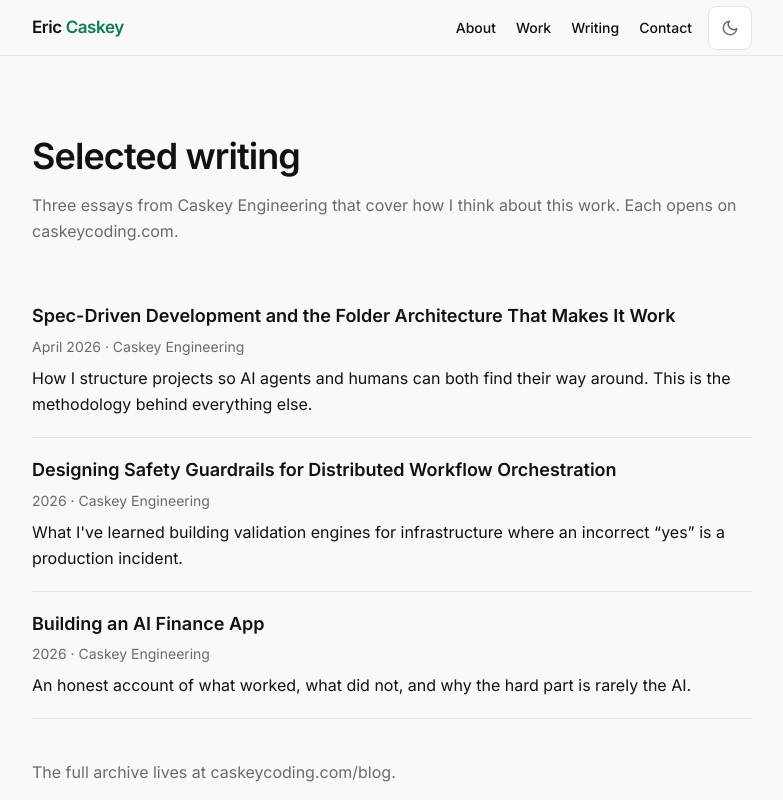
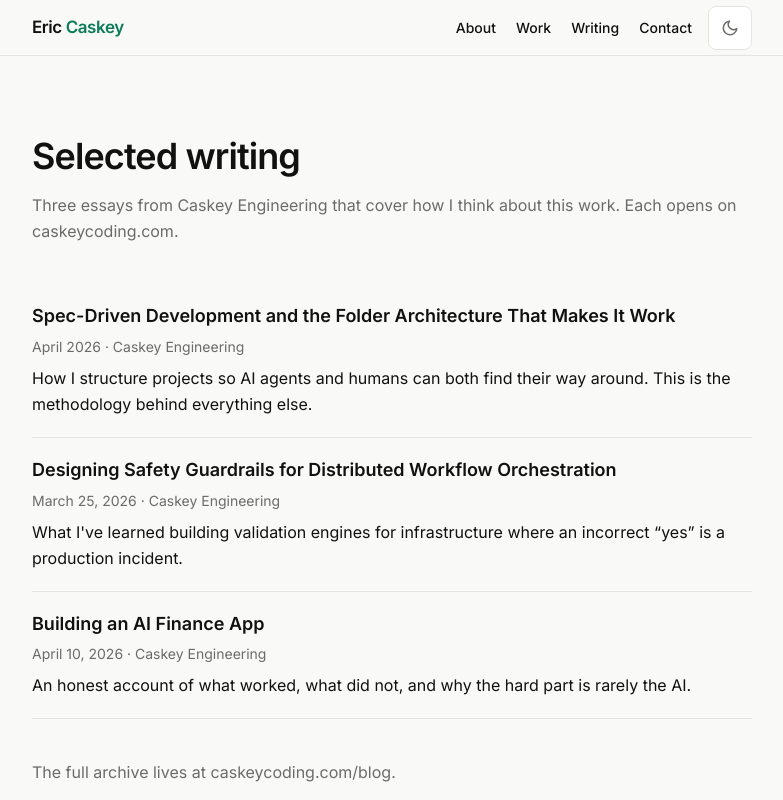
Before and after one commit to Caskey-Coding/frontend-ericcaskey, a Next.js app: page /writing in a window 1280 px wide. Shown: the top 800 px of the page, without its empty margins (248-1031 px from the left). Built offline with nearby package versions, Linux system fonts and the light colour scheme; no server answers.

Commit message:
content: real publish dates for the two 2026 essays (#12)
Closes caskeycoding-specs#51 item 10.

- Designing Safety Guardrails for Distributed Workflow Orchestration:
  publishedDate '2026' -> 'March 25, 2026'
- Building an AI Finance App:
  publishedDate '2026' -> 'April 10, 2026'

```diff
--- a/src/app/writing/page.tsx
+++ b/src/app/writing/page.tsx
@@ -20,14 +20,14 @@ const essays = [
   {
     title: 'Designing Safety Guardrails for Distributed Workflow Orchestration',
     url: 'https://caskeycoding.com/blog/designing-safety-guardrails-for-distributed-workflow-orchestration',
-    publishedDate: '2026',
+    publishedDate: 'March 25, 2026',
     editorNote:
       "What I've learned building validation engines for infrastructure where an incorrect \u201Cyes\u201D is a production incident.",
   },
   {
     title: 'Building an AI Finance App',
     url: 'https://caskeycoding.com/blog/building-an-ai-finance-app',
-    publishedDate: '2026',
+    publishedDate: 'April 10, 2026',
     editorNote:
       'An honest account of what worked, what did not, and why the hard part is rarely the AI.',
   },
```
